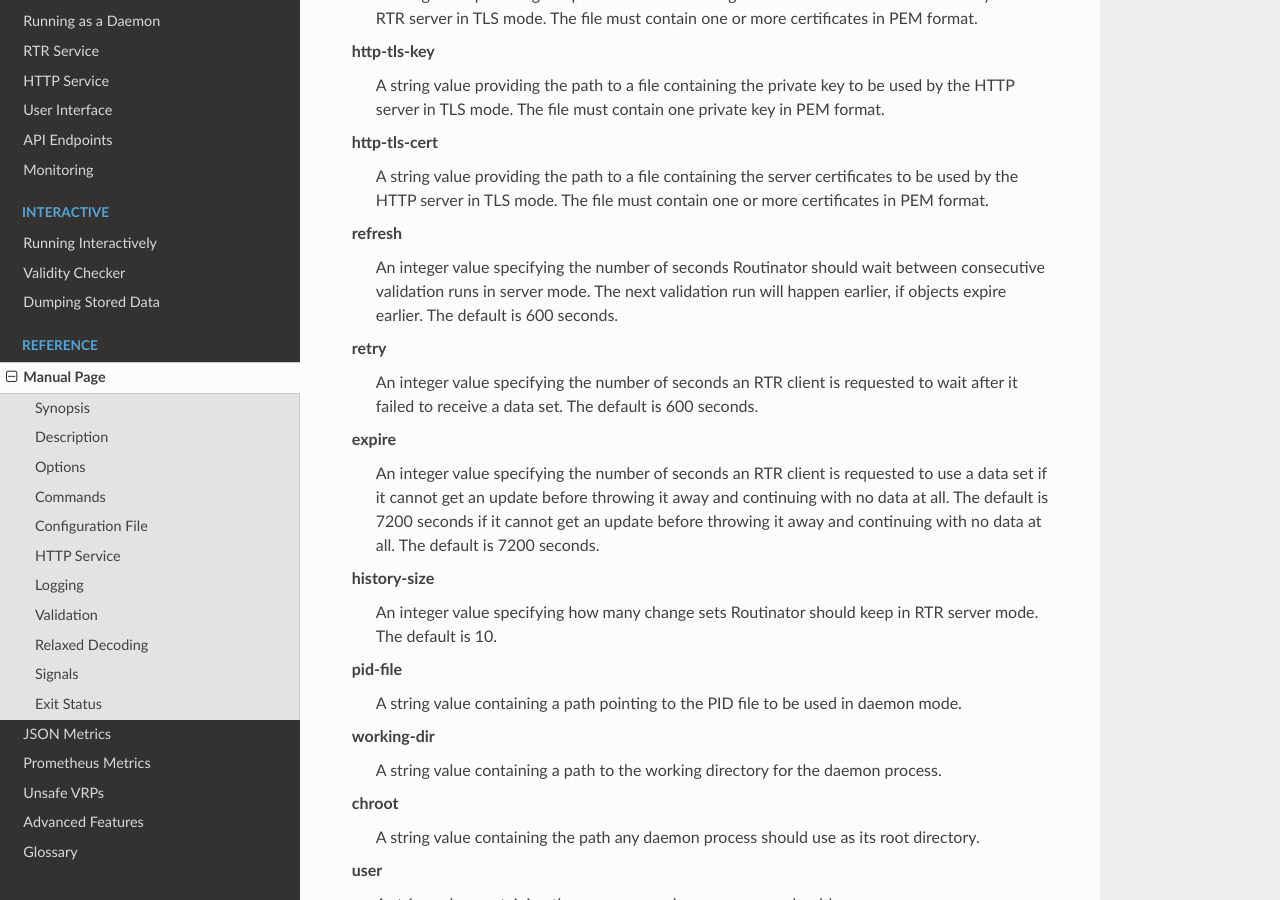
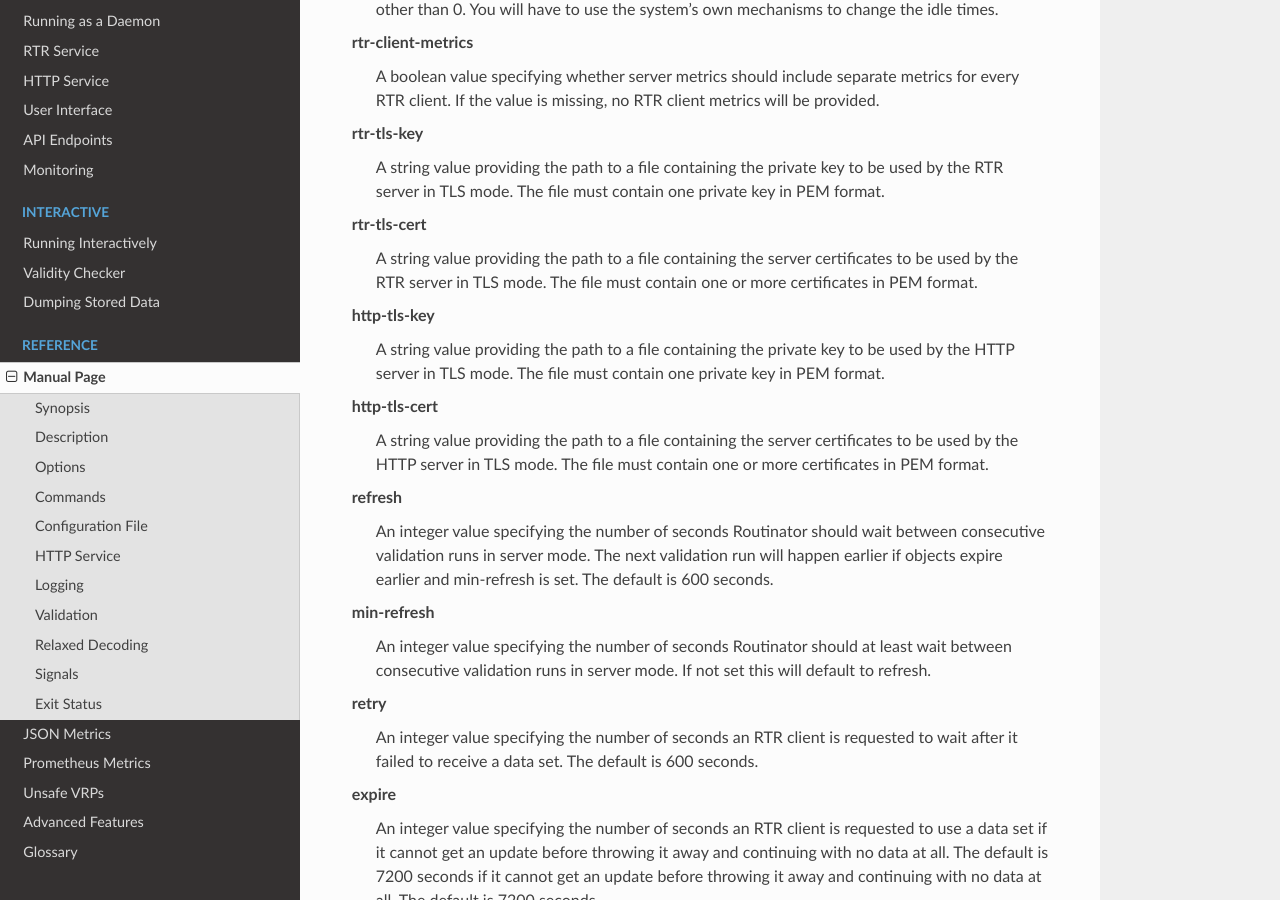
Before and after one commit to NLnetLabs/routinator, a Sphinx documentation site: the page built from doc/manual/source/manual-page.rst, in a window 1280 px wide and 900 px high, scrolled down 24204 px. Built offline with Sphinx 7.4.7 and the Read the Docs theme 3.1.0, drawn with Linux system fonts in a browser that asks for light colours; some of the changed text lies outside the part shown.

Commit message:
Change Routinator refresh behaviour (#1027)
This PR adds support for a min-refresh option in the configuration, and
changes the default behaviour relating to #1025

Currently Routinator will look at the earliest expiry time of any
non-expired object in the RPKI, and set the refresh time to that time. The
validation of all objects in the RPKI takes some time. In this time, an
object that was already verified as valid might have expired before the run
completes. This would cause Routinator to immediately run again after
completion.

This PR changes that behaviour by introducing a minimum duration to wait,
and if not set to wait the refresh time (by default 10 minutes).

```diff
--- a/doc/manual/source/manual-page.rst
+++ b/doc/manual/source/manual-page.rst
@@ -864,6 +864,21 @@
               The amount of seconds the server should wait after having
               finished updating and validating the local repository before
               starting to update again. The next update will be earlier if
+              objects in the repository expire earlier and min-refresh is set.
+              The default value is 600 seconds.
+
+       .. option:: --min-refresh=seconds
+
+              The amount of seconds the server should at least wait after
+              having finished updating and validating the local repository
+              before starting to update again. If not set this will default to
+              refresh.
+
+       .. option:: --refresh=seconds
+
+              The amount of seconds the server should wait after having
+              finished updating and validating the local repository before
+              starting to update again. The next update will be earlier if
               objects in the repository expire earlier. The default value is
               600 seconds.
 
@@ -1339,8 +1354,13 @@
       refresh
             An integer value specifying the number of seconds Routinator
             should wait between consecutive validation runs in server mode.
-            The next validation run will happen earlier, if objects expire
-            earlier. The default is 600 seconds.
+            The next validation run will happen earlier if objects expire
+            earlier and min-refresh is set. The default is 600 seconds.
+
+      min-refresh
+            An integer value specifying the number of seconds Routinator
+            should at least wait between consecutive validation runs in server
+            mode. If not set this will default to refresh.
 
       retry
             An integer value specifying the number of seconds an RTR client
```
Also changed, not shown: 3 other files.
